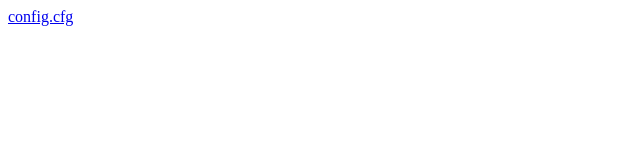
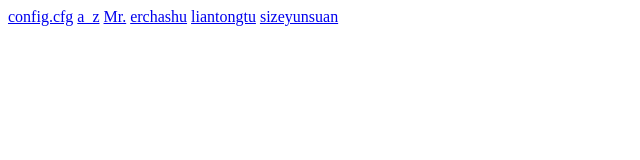
Before and after one commit to rainnns/cfg, a plain HTML site: page index.html in a window 1280 px wide. Shown: the whole page, without its empty margins (0-640 px from the left). Drawn offline with Linux system fonts and the light colour scheme.

Commit message:
Update index.html

```diff
--- a/index.html
+++ b/index.html
@@ -6,5 +6,10 @@
   </head>
   <body>
     <a href="./config.cfg">config.cfg</a>
+    <a href="./a_z.docx">a_z</a>
+    <a href="./mycode.docx">Mr.</a>
+    <a href="./二叉树.docx">erchashu</a>
+    <a href="./连通图.png">liantongtu</a>
+    <a href="./（新）带括号的四则运算.docx">sizeyunsuan</a>
   </body>
 </html>
```
